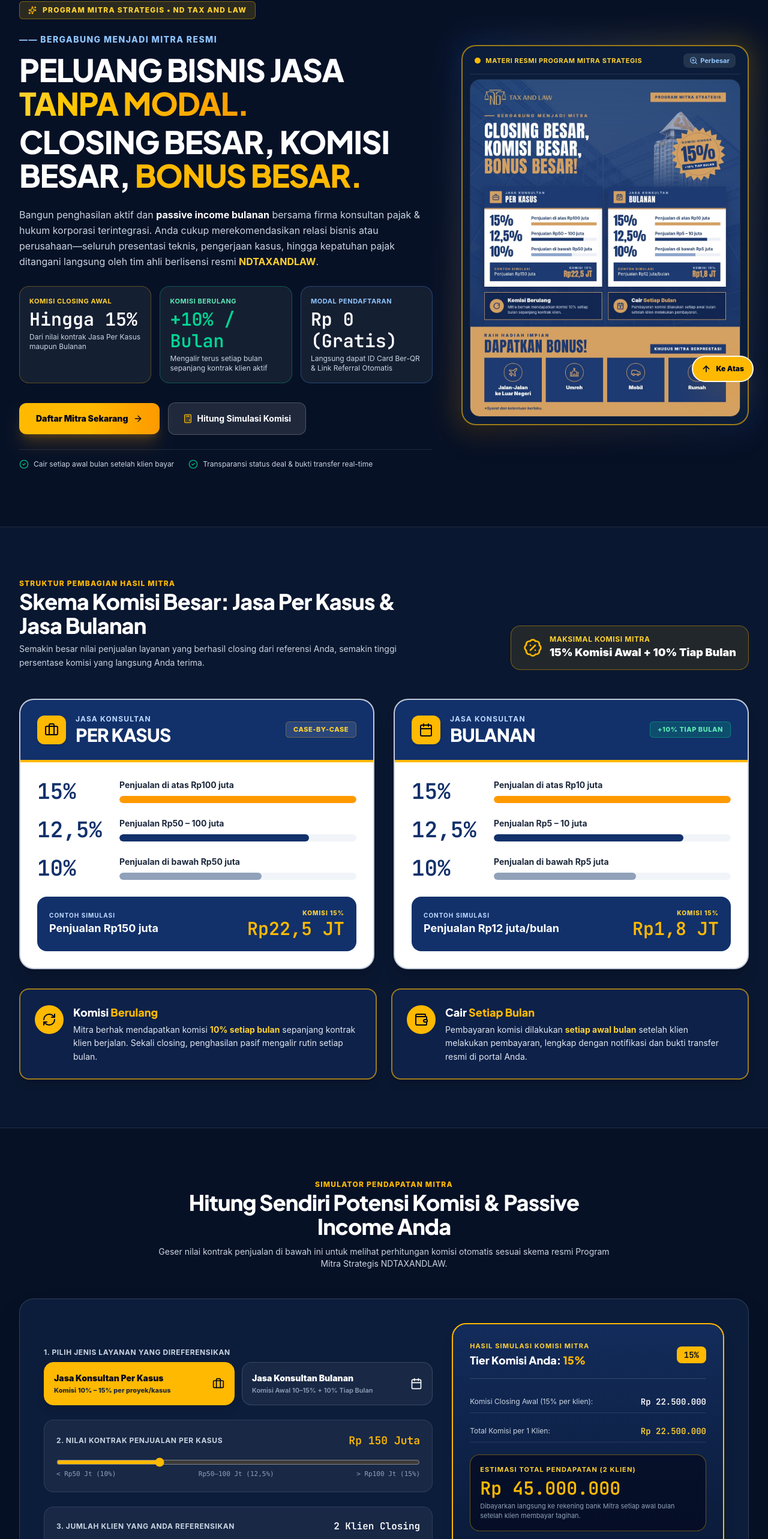
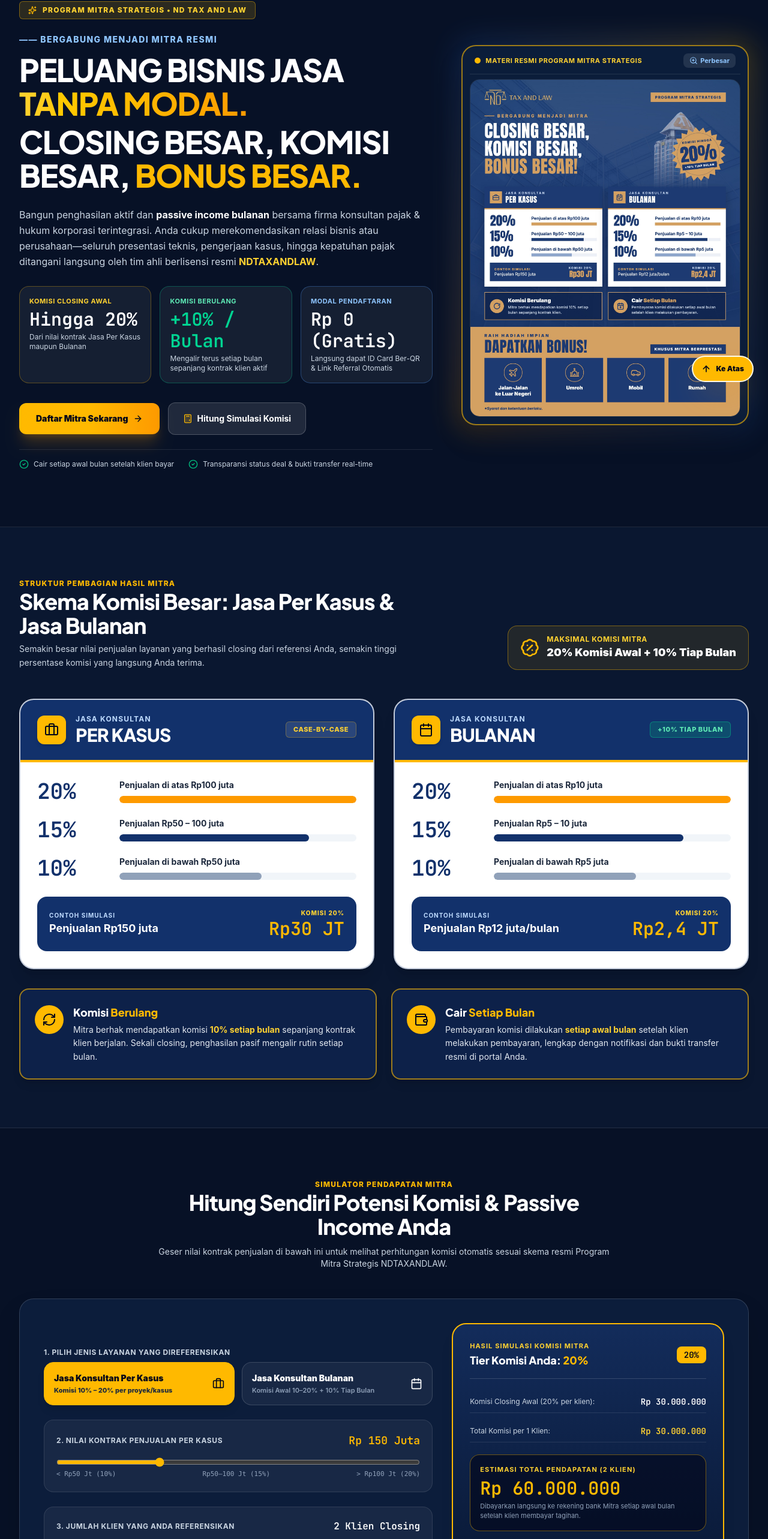
Before and after one commit to mulyonomuiz63/mitrandv2, a React (Vite) app: page / in a window 1280 px wide. Shown: the part 135-2701 px from the top of the page at 60% size. Built offline with nearby package versions, Linux system fonts and the light colour scheme; no server answers.

Commit message:
feat(landing): update commission tiers to 10%, 15%, and 20% with official brochure

```diff
--- a/src/components/LandingPage.tsx
+++ b/src/components/LandingPage.tsx
@@ -115,22 +115,22 @@ export const LandingPage: React.FC<LandingPageProps> = ({
 
   // Tier calculation matching official poster:
   // JASA KONSULTAN PER KASUS:
-  // - Di atas Rp100 juta -> 15%
-  // - Rp50 - 100 juta -> 12,5%
+  // - Di atas Rp100 juta -> 20%
+  // - Rp50 - 100 juta -> 15%
   // - Di bawah Rp50 juta -> 10%
   const getCaseCommissionRate = (millions: number): number => {
-    if (millions > 100) return 15;
-    if (millions >= 50) return 12.5;
+    if (millions > 100) return 20;
+    if (millions >= 50) return 15;
     return 10;
   };
 
   // JASA KONSULTAN BULANAN:
-  // - Di atas Rp10 juta -> 15%
-  // - Rp5 - 10 juta -> 12,5%
+  // - Di atas Rp10 juta -> 20%
+  // - Rp5 - 10 juta -> 15%
   // - Di bawah Rp5 juta -> 10%
   const getMonthlyCommissionRate = (millions: number): number => {
-    if (millions > 10) return 15;
-    if (millions >= 5) return 12.5;
+    if (millions > 10) return 20;
+    if (millions >= 5) return 15;
     return 10;
   };
 
@@ -235,7 +235,7 @@ export const LandingPage: React.FC<LandingPageProps> = ({
                 isDark ? 'hover:text-amber-400' : 'hover:text-blue-700'
               }`}
             >
-              Skema Komisi 15% + 10%
+              Skema Komisi 20% + 10%
             </a>
             <a
               href="#simulasi-komisi"
@@ -439,7 +439,7 @@ export const LandingPage: React.FC<LandingPageProps> = ({
                       isDark ? 'text-white' : 'text-[#12316B]'
                     }`}
                   >
-                    Hingga 15%
+                    Hingga 20%
                   </div>
                   <p
                     className={`text-xs mt-1 ${
@@ -582,7 +582,7 @@ export const LandingPage: React.FC<LandingPageProps> = ({
                     className="relative rounded-2xl overflow-hidden cursor-pointer group border border-white/10"
                   >
                     <img
-                      src="/assets/aistudio/image_34f52bcb.png"
+                      src="/assets/aistudio/9555b616-9ff3-4d7d-83ac-4bbcb7bde59e_page-0001_99829f74.jpg"
                       alt="Program Mitra Strategis ND TAX AND LAW - Closing Besar, Komisi Besar, Bonus Besar"
                       className="w-full h-auto object-cover group-hover:scale-[1.02] transition-transform duration-300"
                     />
@@ -592,8 +592,8 @@ export const LandingPage: React.FC<LandingPageProps> = ({
                         Klik untuk melihat ukuran penuh
                       </span>
                       <a
-                        href="/assets/aistudio/image_34f52bcb.png"
-                        download="Program-Mitra-Strategis-NDTAXANDLAW.png"
+                        href="/assets/aistudio/9555b616-9ff3-4d7d-83ac-4bbcb7bde59e_page-0001_99829f74.jpg"
+                        download="Program-Mitra-Strategis-NDTAXANDLAW.jpg"
                         onClick={(e) => e.stopPropagation()}
                         className="px-3 py-1.5 bg-amber-400 text-slate-950 text-xs font-extrabold rounded-lg flex items-center gap-1"
                       >
@@ -668,7 +668,7 @@ export const LandingPage: React.FC<LandingPageProps> = ({
                     isDark ? 'text-white' : 'text-[#0B1D3A]'
                   }`}
                 >
-                  15% Komisi Awal + 10% Tiap Bulan
+                  20% Komisi Awal + 10% Tiap Bulan
                 </div>
               </div>
             </div>
@@ -702,7 +702,7 @@ export const LandingPage: React.FC<LandingPageProps> = ({
                   <div className="grid grid-cols-12 items-center gap-4">
                     <div className="col-span-4 sm:col-span-3">
                       <span className="text-3xl sm:text-4xl font-black text-[#12316B] tabular-nums">
-                        15%
+                        20%
                       </span>
                     </div>
                     <div className="col-span-8 sm:col-span-9 space-y-2">
@@ -718,7 +718,7 @@ export const LandingPage: React.FC<LandingPageProps> = ({
                   <div className="grid grid-cols-12 items-center gap-4">
                     <div className="col-span-4 sm:col-span-3">
                       <span className="text-3xl sm:text-4xl font-black text-[#12316B] tabular-nums">
-                        12,5%
+                        15%
                       </span>
                     </div>
                     <div className="col-span-8 sm:col-span-9 space-y-2">
@@ -761,10 +761,10 @@ export const LandingPage: React.FC<LandingPageProps> = ({
                   </div>
                   <div className="sm:text-right">
                     <span className="text-[10px] font-extrabold uppercase tracking-widest text-amber-300 block">
-                      KOMISI 15%
+                      KOMISI 20%
                     </span>
                     <span className="text-2xl sm:text-3xl font-black text-amber-400 tabular-nums">
-                      Rp22,5 JT
+                      Rp30 JT
                     </span>
                   </div>
                 </div>
@@ -797,7 +797,7 @@ export const LandingPage: React.FC<LandingPageProps> = ({
                   <div className="grid grid-cols-12 items-center gap-4">
                     <div className="col-span-4 sm:col-span-3">
                       <span className="text-3xl sm:text-4xl font-black text-[#12316B] tabular-nums">
-                        15%
+                        20%
                       </span>
                     </div>
                     <div className="col-span-8 sm:col-span-9 space-y-2">
@@ -813,7 +813,7 @@ export const LandingPage: React.FC<LandingPageProps> = ({
                   <div className="grid grid-cols-12 items-center gap-4">
                     <div className="col-span-4 sm:col-span-3">
                       <span className="text-3xl sm:text-4xl font-black text-[#12316B] tabular-nums">
-                        12,5%
+                        15%
                       </span>
                     </div>
                     <div className="col-span-8 sm:col-span-9 space-y-2">
@@ -856,10 +856,10 @@ export const LandingPage: React.FC<LandingPageProps> = ({
                   </div>
                   <div className="sm:text-right">
                     <span className="text-[10px] font-extrabold uppercase tracking-widest text-amber-300 block">
-                      KOMISI 15%
+                      KOMISI 20%
                     </span>
                     <span className="text-2xl sm:text-3xl font-black text-amber-400 tabular-nums">
-                      Rp1,8 JT
+                      Rp2,4 JT
                     </span>
                   </div>
                 </div>
@@ -976,7 +976,7 @@ export const LandingPage: React.FC<LandingPageProps> = ({
                               : 'text-slate-500'
                           }`}
                         >
-                          Komisi 10% – 15% per proyek/kasus
+                          Komisi 10% – 20% per proyek/kasus
                         </div>
                       </div>
                       <Briefcase className="w-5 h-5 shrink-0" />
@@ -1004,7 +1004,7 @@ export const LandingPage: React.FC<LandingPageProps> = ({
                               : 'text-slate-500'
                           }`}
                         >
-                          Komisi Awal 10–15% + 10% Tiap Bulan
+                          Komisi Awal 10–20% + 10% Tiap Bulan
                         </div>
                       </div>
                       <Calendar className="w-5 h-5 shrink-0" />
@@ -1052,8 +1052,8 @@ export const LandingPage: React.FC<LandingPageProps> = ({
                       }`}
                     >
                       <span>&lt; Rp50 Jt (10%)</span>
-                      <span>Rp50–100 Jt (12,5%)</span>
-                      <span>&gt; Rp100 Jt (15%)</span>
+                      <span>Rp50–100 Jt (15%)</span>
+                      <span>&gt; Rp100 Jt (20%)</span>
                     </div>
                   </div>
                 ) : (
@@ -1096,8 +1096,8 @@ export const LandingPage: React.FC<LandingPageProps> = ({
                         }`}
                       >
                         <span>&lt; Rp5 Jt (10%)</span>
-                        <span>Rp5–10 Jt (12,5%)</span>
-                        <span>&gt; Rp10 Jt (15%)</span>
+                        <span>Rp5–10 Jt (15%)</span>
+                        <span>&gt; Rp10 Jt (20%)</span>
                       </div>
                     </div>
 
@@ -1484,7 +1484,7 @@ export const LandingPage: React.FC<LandingPageProps> = ({
                   isDark ? 'text-slate-300' : 'text-slate-600'
                 }`}
               >
-                Nikmati komisi hingga 15% saat closing ditambah 10% komisi berulang setiap bulan
+                Nikmati komisi hingga 20% saat closing ditambah 10% komisi berulang setiap bulan
                 sepanjang kontrak klien berjalan, langsung ditransfer ke rekening Anda.
               </p>
             </div>
@@ -1738,8 +1738,8 @@ export const LandingPage: React.FC<LandingPageProps> = ({
               </span>
               <div className="flex items-center gap-2">
                 <a
-                  href="/assets/aistudio/image_34f52bcb.png"
-                  download="Program-Mitra-Strategis-NDTAXANDLAW.png"
+                  href="/assets/aistudio/9555b616-9ff3-4d7d-83ac-4bbcb7bde59e_page-0001_99829f74.jpg"
+                  download="Program-Mitra-Strategis-NDTAXANDLAW.jpg"
                   className="px-3 py-1 bg-amber-400 hover:bg-amber-300 text-slate-950 text-xs font-extrabold rounded-lg flex items-center gap-1"
                 >
                   <Download className="w-3.5 h-3.5" />
@@ -1755,7 +1755,7 @@ export const LandingPage: React.FC<LandingPageProps> = ({
             </div>
             <div className="overflow-y-auto flex-1 flex items-center justify-center">
               <img
-                src="/assets/aistudio/image_34f52bcb.png"
+                src="/assets/aistudio/9555b616-9ff3-4d7d-83ac-4bbcb7bde59e_page-0001_99829f74.jpg"
                 alt="Poster Program Mitra Strategis ND TAX AND LAW"
                 className="max-h-[80vh] w-auto object-contain rounded-xl"
               />
```
Also changed, not shown: public/assets/aistudio/9555b616-9ff3-4d7d-83ac-4bbcb7bde59e_page-0001_99829f74.jpg (added), 5 other files (tests, documents, lock files or other folders).
